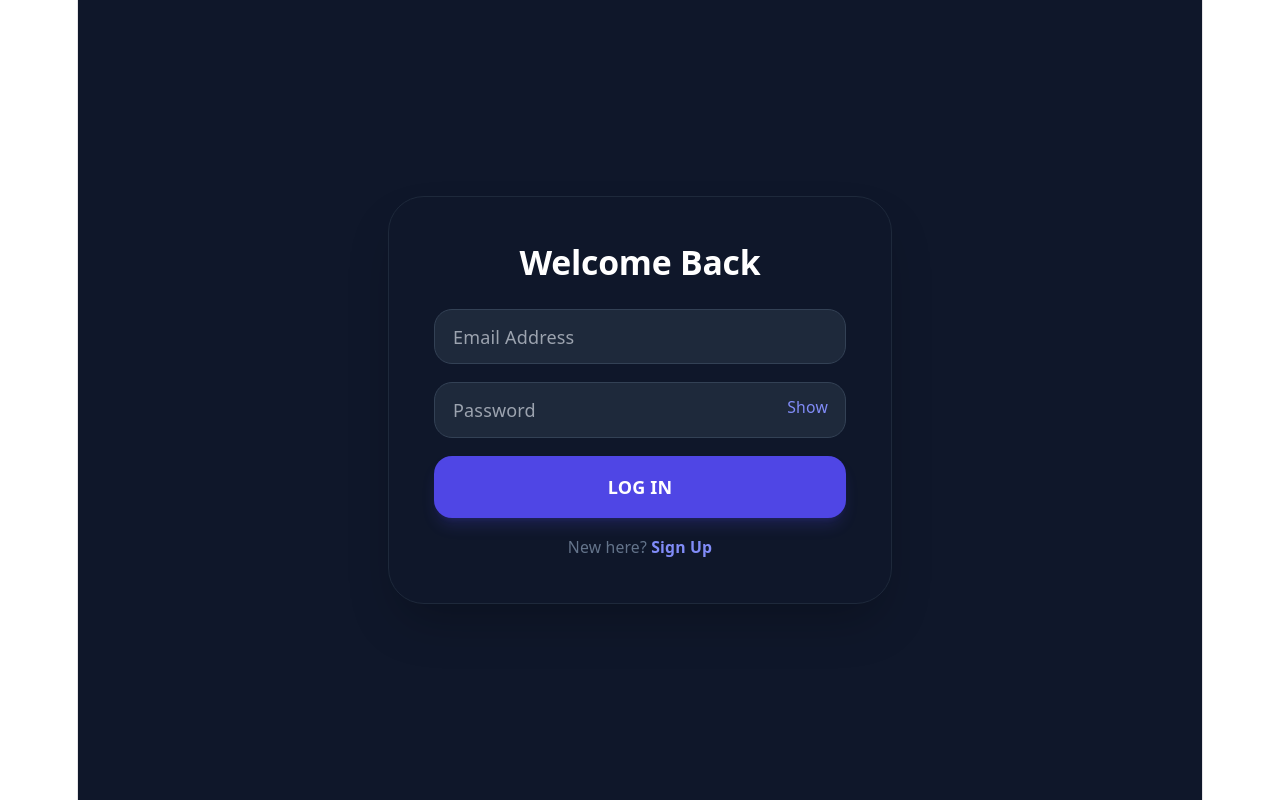
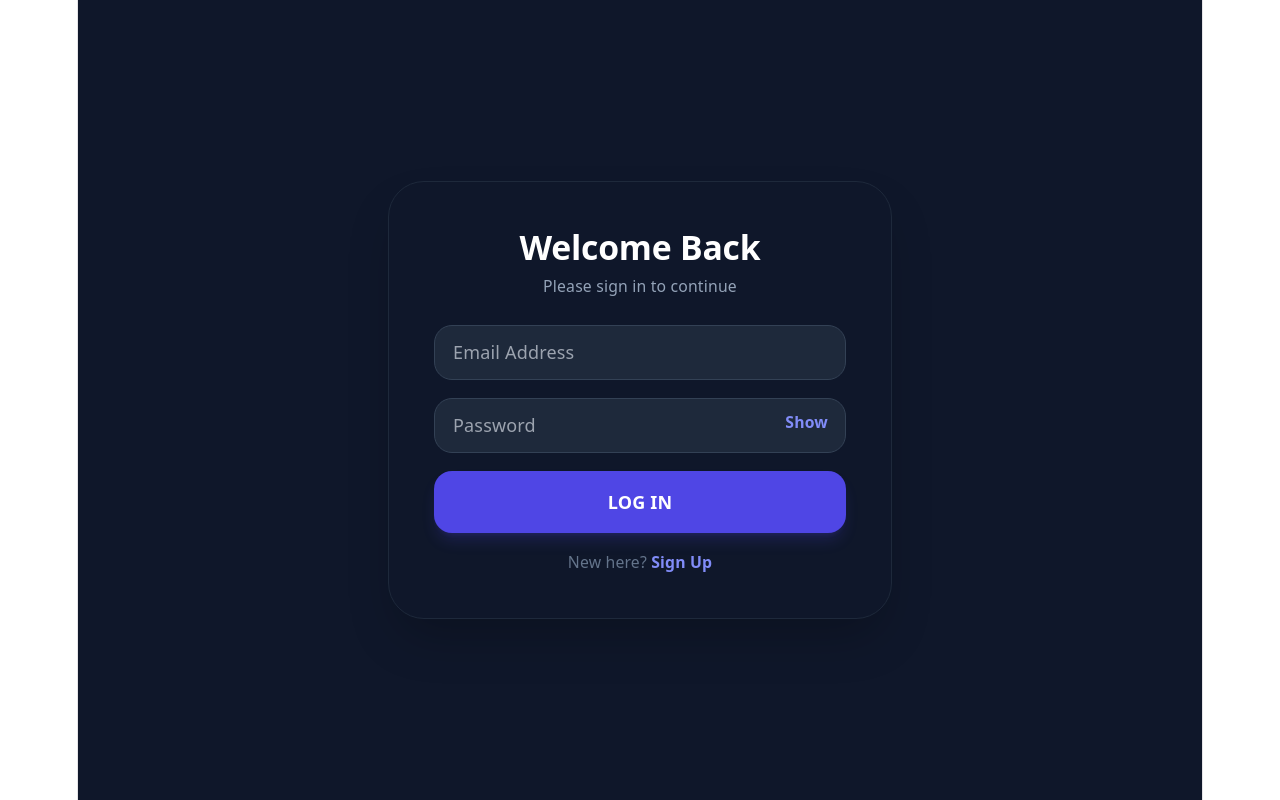
Before and after one commit to juned-j/work-snap, a React (Vite) app in the folder electron/renderer/: page / in a window 1280 px wide. Built offline with nearby package versions, Linux system fonts and the light colour scheme.

Commit message:
error issue

```diff
--- a/electron/renderer/src/components/Login.tsx
+++ b/electron/renderer/src/components/Login.tsx
@@ -5,7 +5,7 @@ export default function Login({ onToggle }: { onToggle: () => void }) {
   const [loading, setLoading] = useState(false)
   const [email, setEmail] = useState('')
   const [password, setPassword] = useState('')
-  const [showPassword, setShowPassword] = useState(false) // 👈 new
+  const [showPassword, setShowPassword] = useState(false)
 
   const handleLogin = async (e: React.FormEvent) => {
     e.preventDefault()
@@ -21,11 +21,14 @@ export default function Login({ onToggle }: { onToggle: () => void }) {
 
       if (error) throw error
 
-      alert("Login successful ✅")
+      // Note: Alert ki zaroorat nahi hoti aksar kyunki auth state change
+      // hote hi UI khud dashboard par chala jata hai.
+      console.log("Login successful ✅")
 
     } catch (error: any) {
-      console.error(error.message)
+      console.error("Login Error:", error.message)
 
+      // Precise Error Messages
       if (error.message.includes("Invalid login credentials")) {
         alert("Wrong email or password ❌")
       } else if (error.message.includes("Email not confirmed")) {
@@ -42,32 +45,33 @@ export default function Login({ onToggle }: { onToggle: () => void }) {
     <div className="space-y-4">
       <div className="text-center mb-6">
         <h2 className="text-3xl font-bold text-white">Welcome Back</h2>
+        <p className="text-slate-400 text-sm mt-1">Please sign in to continue</p>
       </div>
 
       <form onSubmit={handleLogin} className="space-y-4">
-
         <input
           type="email"
           placeholder="Email Address"
           required
-          className="w-full bg-slate-800 border border-slate-700 rounded-2xl px-4 py-3 text-white outline-none focus:ring-2 focus:ring-indigo-500"
+          className="w-full bg-slate-800 border border-slate-700 rounded-2xl px-4 py-3 text-white outline-none focus:ring-2 focus:ring-indigo-500 transition-all"
+          value={email}
           onChange={e => setEmail(e.target.value)}
         />
 
-        {/* Password Field with Toggle */}
         <div className="relative">
           <input
-            type={showPassword ? "text" : "password"} // 👈 toggle
+            type={showPassword ? "text" : "password"}
             placeholder="Password"
             required
-            className="w-full bg-slate-800 border border-slate-700 rounded-2xl px-4 py-3 text-white outline-none focus:ring-2 focus:ring-indigo-500"
+            className="w-full bg-slate-800 border border-slate-700 rounded-2xl px-4 py-3 text-white outline-none focus:ring-2 focus:ring-indigo-500 transition-all"
+            value={password}
             onChange={e => setPassword(e.target.value)}
           />
 
           <button
             type="button"
             onClick={() => setShowPassword(!showPassword)}
-            className="absolute right-4 top-3 text-sm text-indigo-400"
+            className="absolute right-4 top-3 text-sm text-indigo-400 font-bold hover:text-indigo-300"
           >
             {showPassword ? "Hide" : "Show"}
           </button>
@@ -75,7 +79,7 @@ export default function Login({ onToggle }: { onToggle: () => void }) {
 
         <button
           disabled={loading}
-          className="w-full py-4 bg-indigo-600 hover:bg-indigo-500 text-white rounded-2xl font-bold transition-all active:scale-95 shadow-lg shadow-indigo-600/20"
+          className="w-full py-4 bg-indigo-600 hover:bg-indigo-500 text-white rounded-2xl font-bold transition-all active:scale-95 shadow-lg shadow-indigo-600/20 disabled:opacity-50"
         >
           {loading ? 'Logging in...' : 'LOG IN'}
         </button>
```
